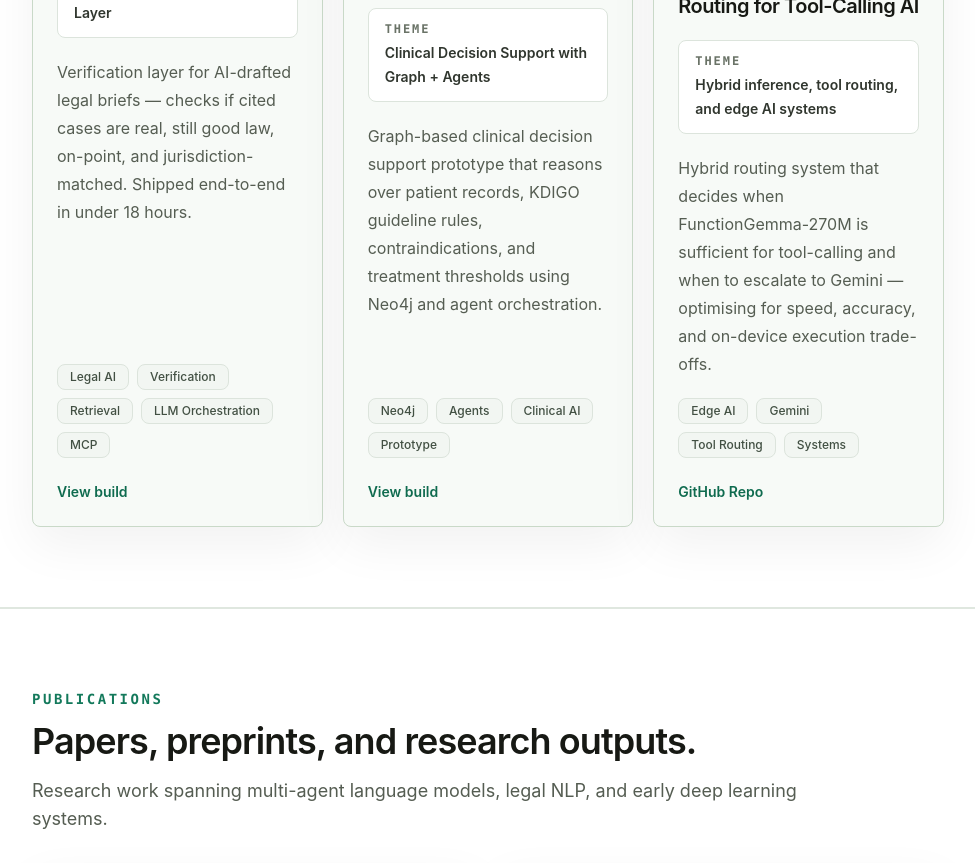
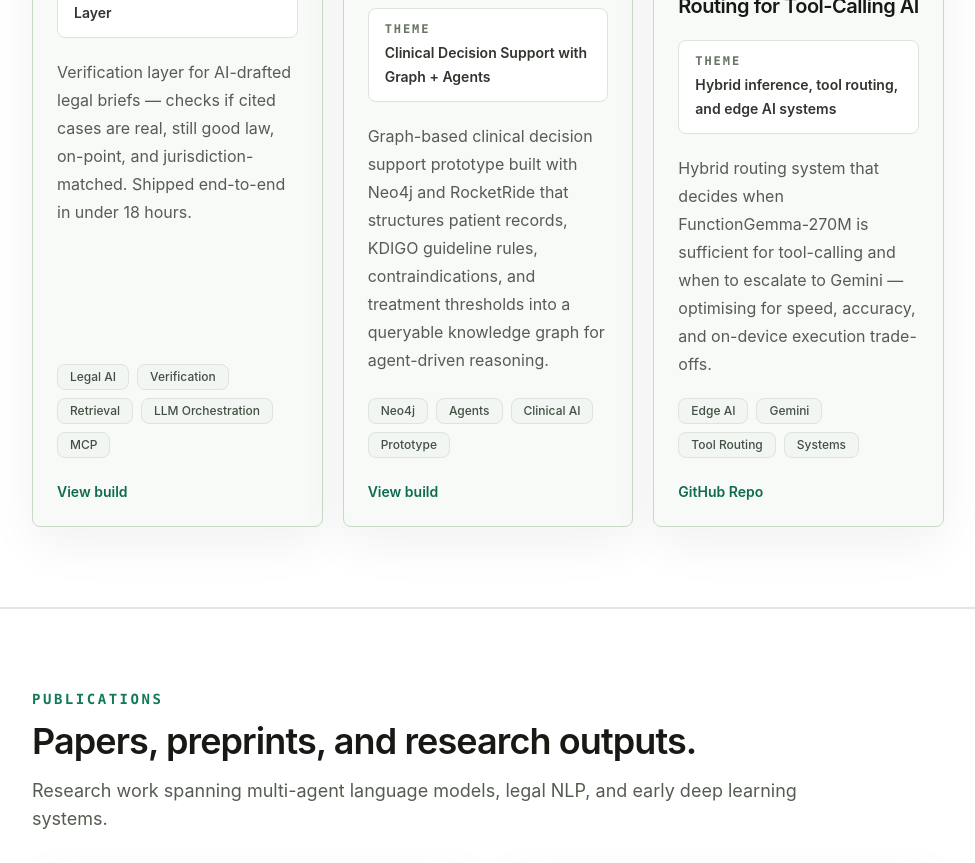
Before and after one commit to Noshitha/noshitha-juttu-portfolio, a Next.js app: page / in a window 1280 px wide. Shown: the part 6320-7183 px from the top of the page, without its empty margins (296-1271 px from the left). Built offline with nearby package versions, Linux system fonts and the light colour scheme.

Commit message:
Update KDIGO hackathon link and description

```diff
--- a/data/siteContent.ts
+++ b/data/siteContent.ts
@@ -296,9 +296,9 @@ export const siteContent = {
       buildTime: "In Progress",
       type: "Prototype · Graph + Agents",
       description:
-        "Graph-based clinical decision support prototype that reasons over patient records, KDIGO guideline rules, contraindications, and treatment thresholds using Neo4j and agent orchestration.",
+        "Graph-based clinical decision support prototype built with Neo4j and RocketRide that structures patient records, KDIGO guideline rules, contraindications, and treatment thresholds into a queryable knowledge graph for agent-driven reasoning.",
       tags: ["Neo4j", "Agents", "Clinical AI", "Prototype"],
-      link: "https://github.com/Noshitha",
+      link: "https://github.com/Noshitha/neo4j-rocketride-clinical-graph-demo",
     },
     {
       title: "Hybrid Edge-Cloud Routing for Tool-Calling AI",
```
